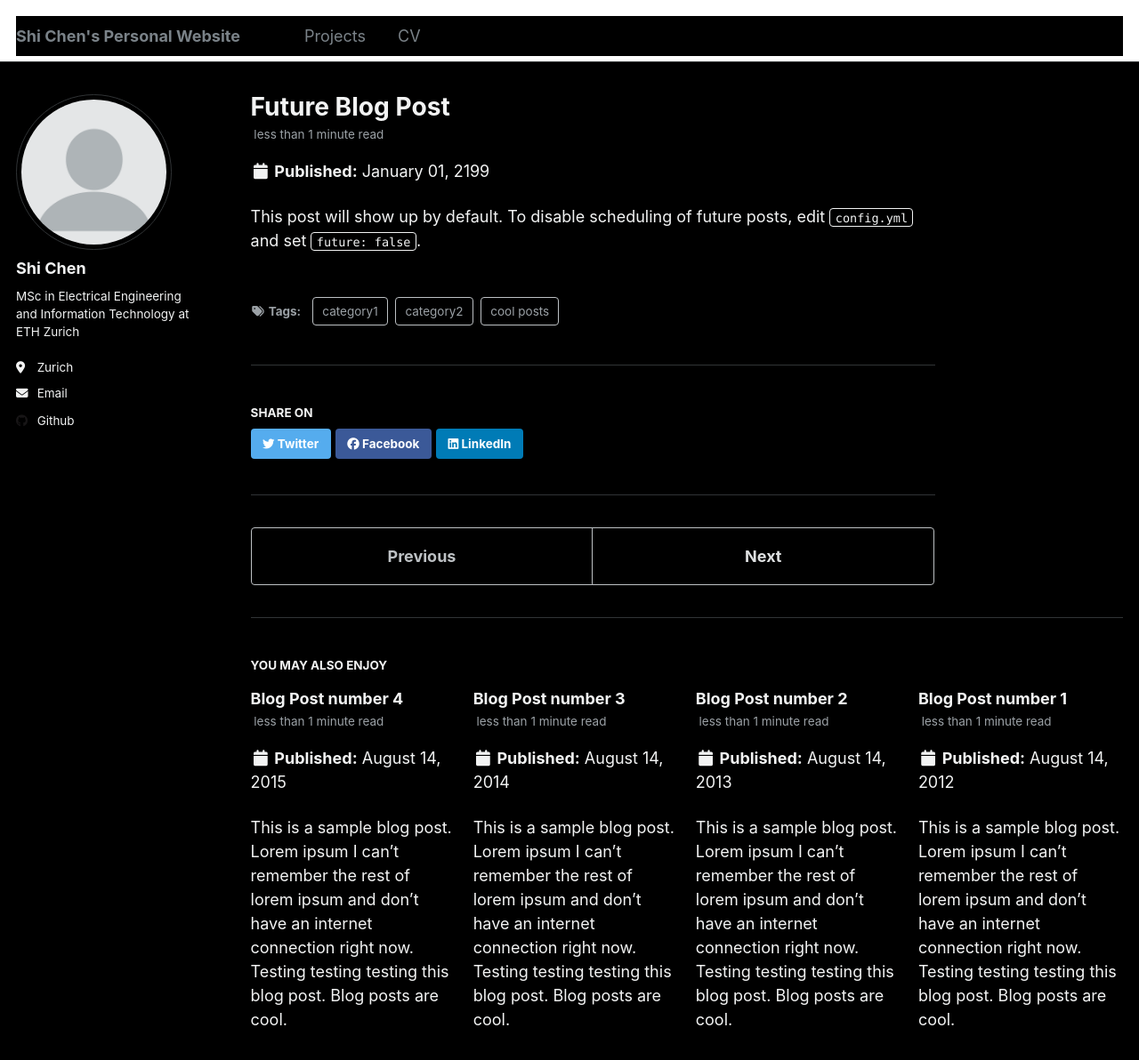
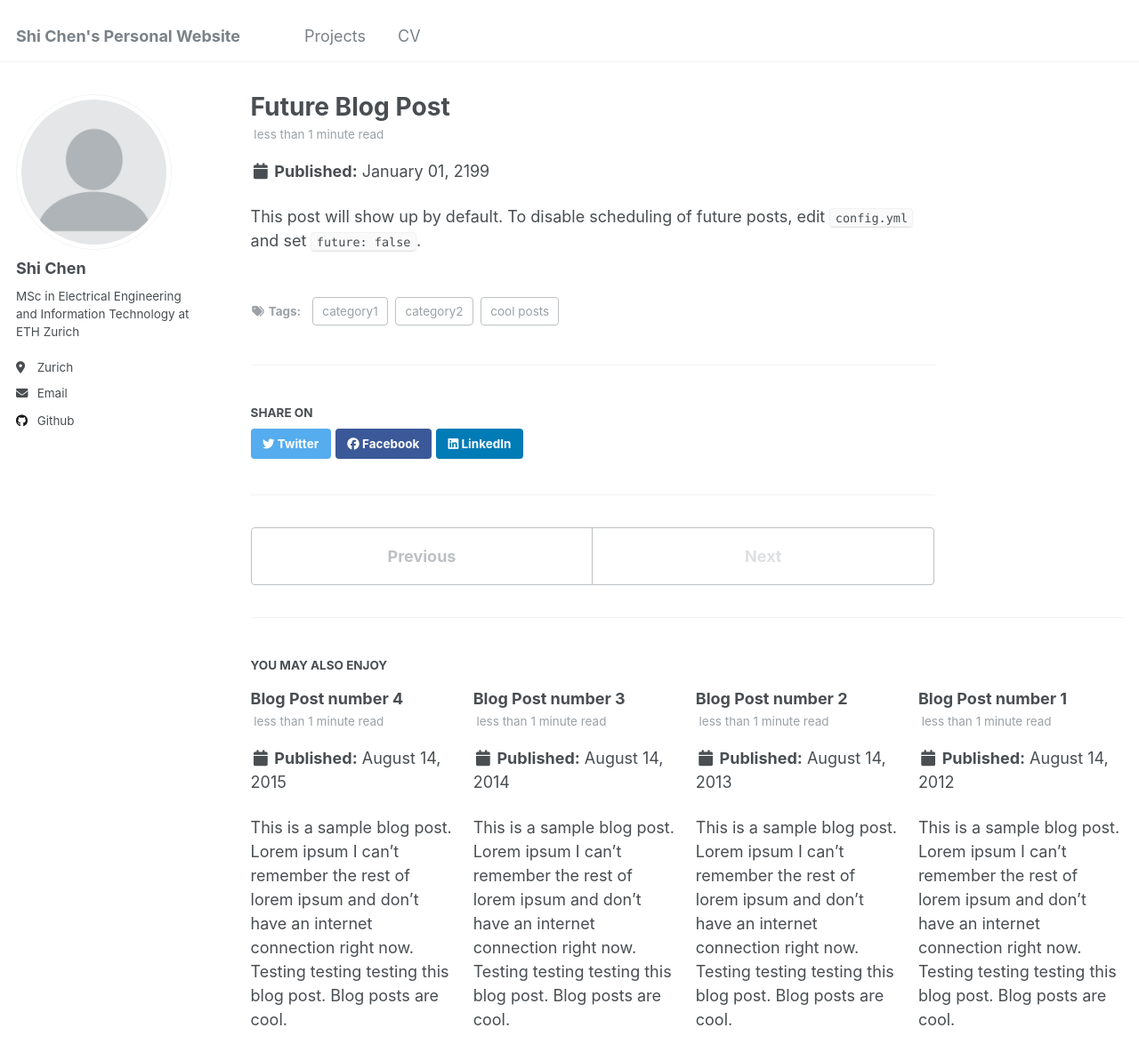
Before and after one commit to cs-vision/cs-vision.github.io, a Jekyll site: the page built from _posts/2199-01-01-future-post.md, in a window 1280 px wide and 1400 px high. Shown: the top 1192 px of the window at 89% size. Built offline with Jekyll 4.4.1, drawn with Linux system fonts in a browser that asks for light colours.

Commit message:
Update _variables.scss comment out dark mode colors

```diff
--- a/_sass/_variables.scss
+++ b/_sass/_variables.scss
@@ -61,20 +61,20 @@ $darker-gray                : mix(#000, $gray, 60%);
 $light-gray                 : mix(#fff, $gray, 50%);
 $lighter-gray               : mix(#fff, $gray, 90%);
 
-// $body-color                 : #fff;
-// $background-color           : #fff;
-// $code-background-color      : #fafafa;
-// $code-background-color-dark : $light-gray;
-// $text-color                 : $dark-gray;
-// $border-color               : $lighter-gray;
+$body-color                 : #fff;
+$background-color           : #fff;
+$code-background-color      : #fafafa;
+$code-background-color-dark : $light-gray;
+$text-color                 : $dark-gray;
+$border-color               : $lighter-gray;
 
 /* newly add dark mode colors*/
-$body-color                 : #000;
-$background-color           : #000;
-$code-background-color      : #000;
-$code-background-color-dark : $dark-gray;
-$text-color                 : $lighter-gray;
-$border-color               : $darker-gray;
+// $body-color                 : #000;
+// $background-color           : #000;
+// $code-background-color      : #000;
+// $code-background-color-dark : $dark-gray;
+// $text-color                 : $lighter-gray;
+// $border-color               : $darker-gray;
 
 $primary-color              : #7a8288;
 $success-color              : #62c462;
```
